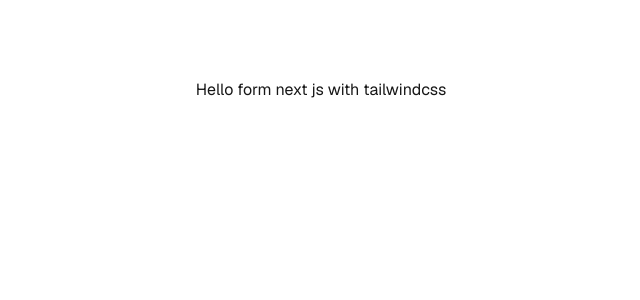
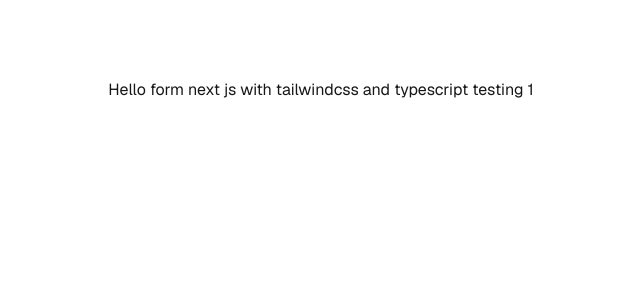
Before and after one commit to Jeevan-abc/Testing, a Next.js app: page / in a window 1280 px wide. Shown: the top 300 px of the page, without its empty margins (319-959 px from the left). Built offline with nearby package versions, Linux system fonts and the light colour scheme.

Commit message:
stable version 1

```diff
--- a/app/page.tsx
+++ b/app/page.tsx
@@ -4,7 +4,8 @@ export default function Home() {
   return (
     <div className="grid grid-rows-[20px_1fr_20px] items-center justify-items-center min-h-screen p-8 pb-20 gap-16 sm:p-20 font-[family-name:var(--font-geist-sans)]">
       <div>
-        Hello form next js with tailwindcss
+        Hello form next js with tailwindcss and typescript
+        testing 1
       </div>
     </div>
   );
```
